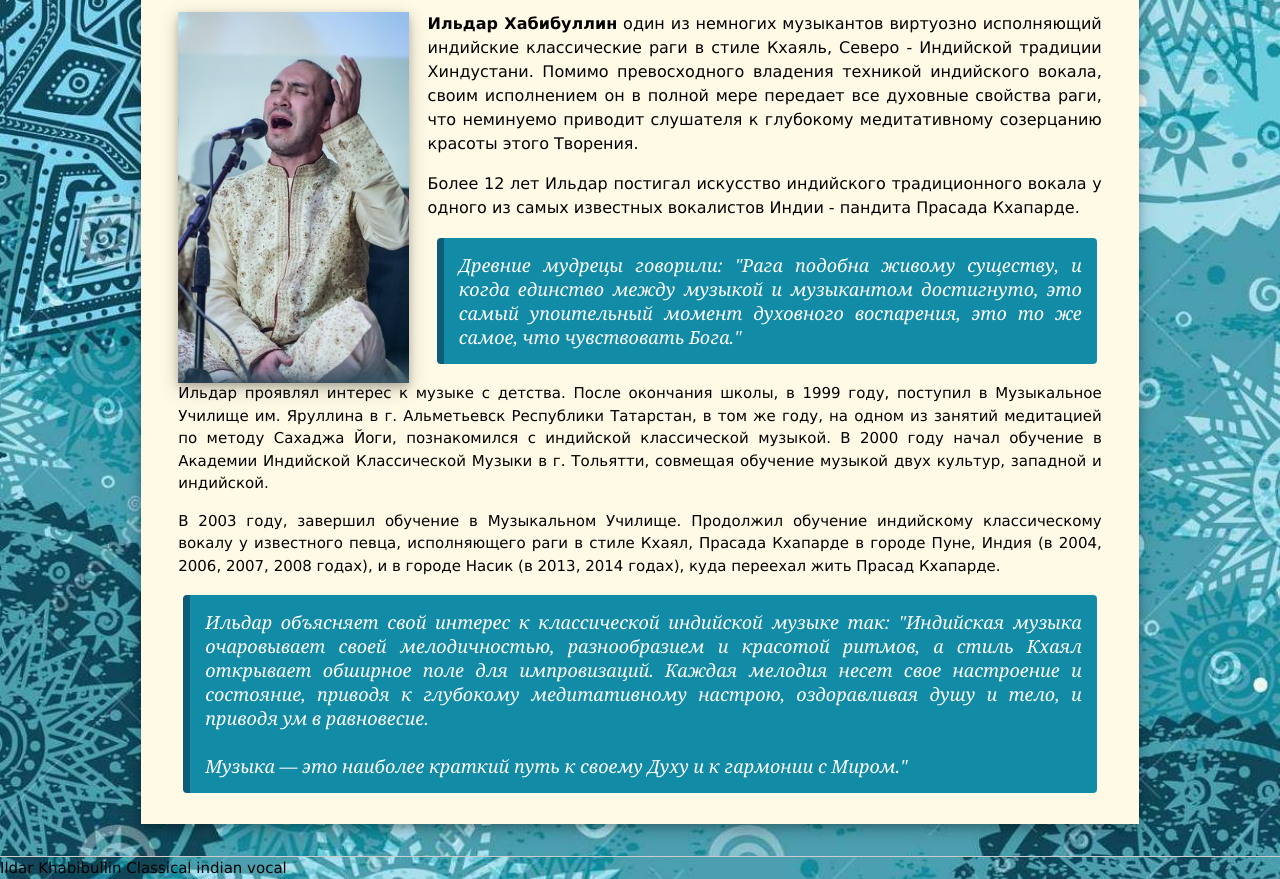
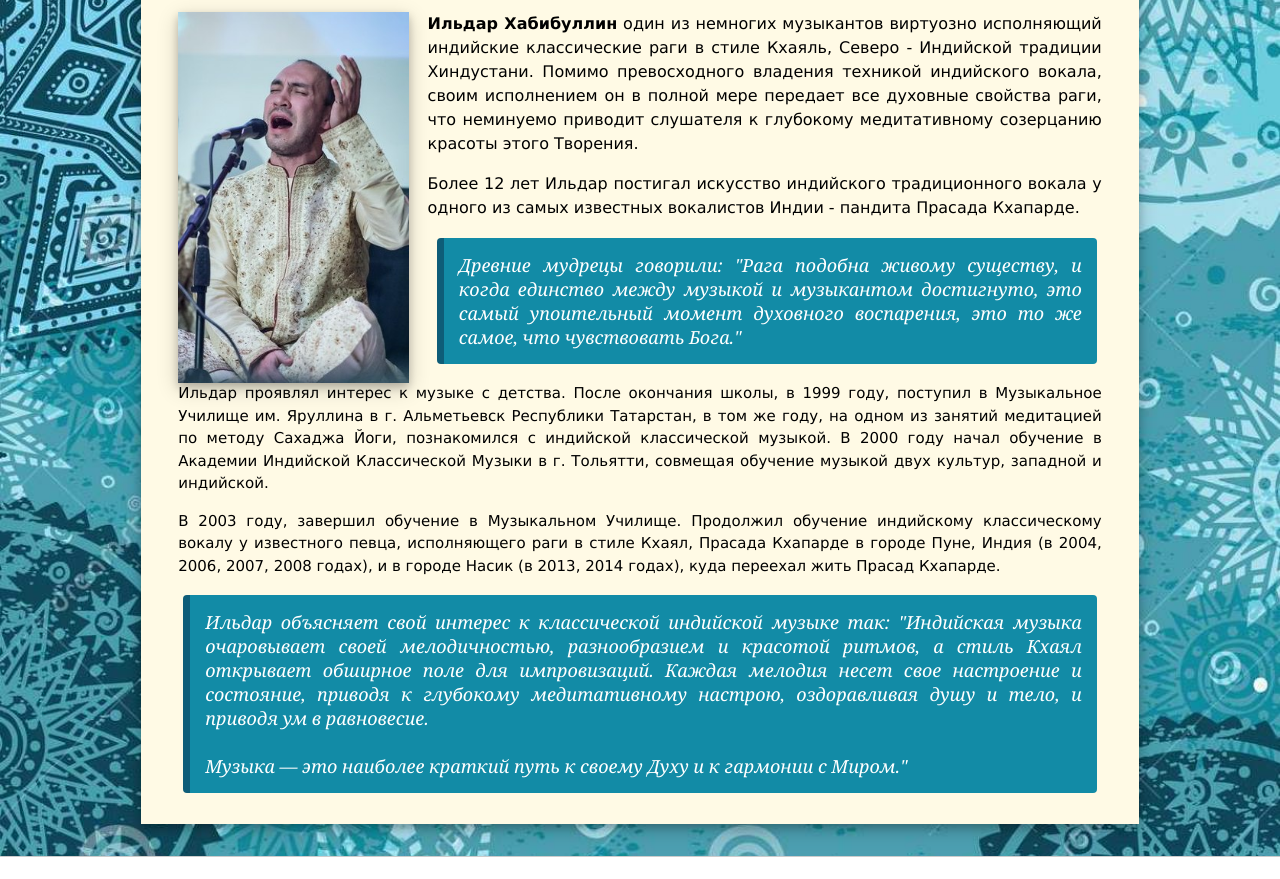
Before and after one commit to ildarkhabibullin/ildarkhabibullin.github.io, a plain HTML site: page bio.html in a window 1280 px wide. Shown: the part 155-1034 px from the top of the page. After the commit the page ends 1012 px from the top, so only its background shows below. Drawn offline with Linux system fonts and the light colour scheme.

Commit message:
Update bio.html

```diff
--- a/bio.html
+++ b/bio.html
@@ -68,9 +68,5 @@
 
         </div>
     </div>
-    <footer>
-        Ildar Khabibullin
-        Classical indian vocal
-    </footer>
 </body>
 </html>
```
